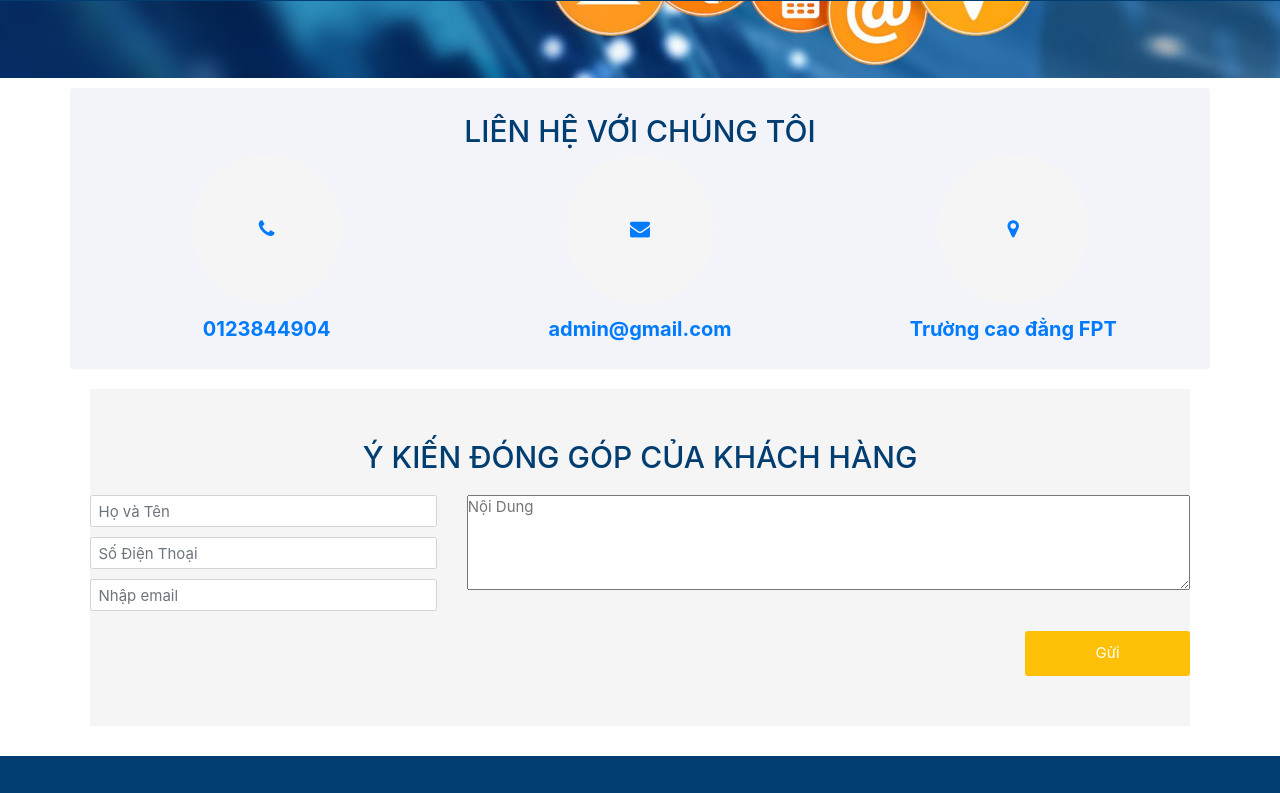
After one commit to thanhtung08112002/2mientour, a PHP site: the page made by app/views/client/contact/contact.php in a window 1280 px wide. The commit adds this page. Shown: the part 122-915 px from the top of the page. Run offline with PHP 8.4, Linux system fonts and the light colour scheme; the template is opened without the code that fills it, so the values that code supplies are empty; some libraries are stand-ins or nearby versions; some web fonts are replaced.

Commit message:
26/11/22 10:40 pm

```diff
--- a/app/controllers/client/list_tour.php
+++ b/app/controllers/client/list_tour.php
@@ -1,7 +1,8 @@
 <?php
 function searchTour()
 {
-    extract($_POST);
+    $getAllThanhPho = getAllThanhPho();
+    extract($_GET);
     if ($listCity == "") {
         $listCity = "%";
     }
@@ -13,5 +14,5 @@ function searchTour()
         'valueSearch' => $valueSearch
     ];
     $resultSearch = search_tour($data);
-    render("resultSearch", ['resultSearch' => $resultSearch]);
+    render("resultSearch", ['resultSearch' => $resultSearch, 'getAllThanhPho' => $getAllThanhPho]);
 }
--- /dev/null
+++ b/app/views/client/contact/contact.php
@@ -0,0 +1,74 @@
+
+       <div class="banner banner_contact"><img src="<?= ROOT ?>public/images/lienhe.jpg" alt="" class="img-fluid"></div>
+          <div class="web-contact">
+                <div class="container">
+                    <section class="contact">
+                        <div class="contact-page">
+                            <h2>LIÊN HỆ VỚI CHÚNG TÔI</h2>
+                            <div class="row">
+                                <div class="col-sm-4">
+                                    <a href="tel:0123844904" class="phone">
+                                        <div class="phone-icon">
+                                            <i class="fa fa-phone"></i>
+                                        </div>
+                                            <div class="phone-title">
+                                                <strong>0123844904</strong>
+                                            </div>
+                                    </a>
+                                </div>
+                                <div class="col-sm-4">
+                                    <a href="email:admin@gmail.com" class="email">
+                                        <div class="email-icon">
+                                            <i class="fa fa-envelope"></i>
+                                        </div>
+                                        <div class="email-title">
+                                            <strong>admin@gmail.com</strong>
+                                        </div>
+                                    </a>
+                                </div>
+                                <div class="col-sm-4">
+                                    <a href="email:admin@gmail.com" class="address">
+                                        <div class="address-icon">
+                                            <i class="fa fa-map-marker"></i>
+                                        </div>
+                                        <div class="address-title">
+                                            <strong>Trường cao đẳng FPT </strong>
+                                        </div>
+                                    </a>
+                                </div>
+                            </div>
+                        </div>
+
+                    </section>
+                    <section class="comments">
+                        <div class="user-comments">
+                            <h2>Ý KIẾN ĐÓNG GÓP CỦA KHÁCH HÀNG</h2>
+                            <form action="#" name="frn" onsubmit="return validete()">
+                                <div class="row contribute  ">
+                                    <div class="col-sm-4">
+                                        <div class="form-group ">
+                                            <input type="text" name="txtHoTen" class="form-control" placeholder="Họ và Tên">
+                                            <p id="loiHoTen" style="color: red;"></p>
+                                        </div>
+                                        <div class="form-group">
+                                            <input type="text" name="tntSoDT" class="form-control" placeholder="Số Điện Thoại">
+                                            <p id="loiSoDT" style="color: red;"></p>
+                                        </div>
+                                        <div class="form-group">
+                                            <input type="text" name="tgmail" class="form-control" placeholder="Nhập email">
+                                            <p id="loigmail" style="color: red;"></p>
+                                        </div>
+                                    </div>
+                                    <div class="col-sm-8 purpose">
+                                        <textarea name="note" placeholder="Nội Dung"></textarea>
+                                        <p id="loinote" style="color: red;"></p>
+                                    </div>
+                                    <div class="col-sm-12">
+                                        <button type="submit" class="btn btn-warning">Gửi</button>
+                                    </div>
+                                </div>
+                            </form>
+                        </div>
+                    </section>
+                </div>
+            </div>
--- a/app/views/client/footer.php
+++ b/app/views/client/footer.php
@@ -65,8 +65,9 @@
 </footer>
 <!-- end footer -->
 </div>
-<script src="/public/js/app.js"></script>
-<script src="/public/js/tour_catalog.js"></script>
+<script src="<?= ROOT?>/public/js/app.js"></script>
+<script src="<?= ROOT?>/public/js/tour_catalog.js"></script>
+<script src="<?= ROOT?>/public/js/lienhe.js"></script>
 <script src="https://code.jquery.com/jquery-3.3.1.slim.min.js" integrity="sha384-q8i/X+965DzO0rT7abK41JStQIAqVgRVzpbzo5smXKp4YfRvH+8abtTE1Pi6jizo" crossorigin="anonymous"></script>
 <script src="https://cdn.jsdelivr.net/npm/popper.js@1.14.7/dist/umd/popper.min.js" integrity="sha384-UO2eT0CpHqdSJQ6hJty5KVphtPhzWj9WO1clHTMGa3JDZwrnQq4sF86dIHNDz0W1" crossorigin="anonymous"></script>
 <script src="https://cdn.jsdelivr.net/npm/bootstrap@4.3.1/dist/js/bootstrap.min.js" integrity="sha384-JjSmVgyd0p3pXB1rRibZUAYoIIy6OrQ6VrjIEaFf/nJGzIxFDsf4x0xIM+B07jRM" crossorigin="anonymous"></script>
--- a/app/views/client/header.php
+++ b/app/views/client/header.php
@@ -14,6 +14,7 @@
   <link rel="stylesheet" href="<?= ROOT?>public/css/homePage.css" />
   <link rel="stylesheet" href="<?= ROOT?>public/css/tour_detail.css" />
   <link rel="stylesheet" href="<?= ROOT?>public/css/resultSearch.css" />
+  <link rel="stylesheet" href="<?= ROOT?>public/css/contact.css" />
   <link rel="stylesheet" href="<?= ROOT?>public/css/responsive.css" />
   <title><?= !isset($url) ? 'home' : $url ?></title>
 
@@ -36,7 +37,7 @@
             <nav class="header_nav">
               <ul>
                 <li><a href="<?= ROOT?>">Trang chủ </a></li>
-                <li><a href="#">Du lịch</a>
+                <li><a href="javascript:void(0)">Du lịch</a>
                   <ul>
                     <?php foreach ($mien as $item) : ?>
                       <?php extract($item) ?>
--- a/app/views/client/homePage/homePageMienBac.php
+++ b/app/views/client/homePage/homePageMienBac.php
@@ -15,9 +15,9 @@
 
             <div class="col-md-4 col-sm-6 col-xs-12">
               <div class="thumbnail block-tour shadow rounded-lg tour">
-                <a href="tourdetail?mamien=<?= $ma_mien ?>&&matour=<?= $ma_tour ?>&&tentour=<?= $ten_tour ?>"><img src="<?= $folder . $anh_dai_dien_tour;  ?>" class="img-thumbnail" alt="" style="height: 240px; width: 340px;"></a>
+                <a href="tour/tourdetail?mamien=<?= $ma_mien ?>&&matour=<?= $ma_tour ?>&&tentour=<?= $ten_tour ?>"><img src="<?= $folder . $anh_dai_dien_tour;  ?>" class="img-thumbnail" alt="" style="height: 240px; width: 340px;"></a>
                 <div class="caption">
-                  <a class="title-tour " href="tourdetail?mamien=<?= $ma_mien ?>&&matour=<?= $ma_tour ?>&&tentour=<?= $ten_tour ?>">
+                  <a class="title-tour " href="tour/tourdetail?mamien=<?= $ma_mien ?>&&matour=<?= $ma_tour ?>&&tentour=<?= $ten_tour ?>">
                     <p><?= $ten_tour ?></p>
                   </a>
                   <div class="location">
@@ -30,7 +30,7 @@
                     <i class="fa fa-money"></i>
                     <?= currency_format($gia_tien) ?>
                   </span>
-                  <a href="tourdetail?matour= <?= $ma_tour ?> " class=""> Đặt ngay</a>
+                  <a href="tour/tourdetail?matour= <?= $ma_tour ?> " class=""> Đặt ngay</a>
                 </div>
               </div>
             </div>
--- a/app/views/client/homePage/homePageMienNam.php
+++ b/app/views/client/homePage/homePageMienNam.php
@@ -15,9 +15,9 @@
 
             <div class="col-md-4 col-sm-6 col-xs-12">
               <div class="thumbnail block-tour shadow rounded-lg tour">
-                <a href="tourdetail?mamien=<?= $ma_mien ?>&&matour=<?= $ma_tour ?>&&tentour=<?= $ten_tour ?>"><img src="<?= $folder . $anh_dai_dien_tour;  ?>" class="img-thumbnail" alt="" style="height: 240px; width: 340px;"></a>
+                <a href="tour/tourdetail?mamien=<?= $ma_mien ?>&&matour=<?= $ma_tour ?>&&tentour=<?= $ten_tour ?>"><img src="<?= $folder . $anh_dai_dien_tour;  ?>" class="img-thumbnail" alt="" style="height: 240px; width: 340px;"></a>
                 <div class="caption">
-                  <a class="title-tour " href="tourdetail?mamien=<?= $ma_mien ?>&&matour=<?= $ma_tour ?>&&tentour=<?= $ten_tour ?>">
+                  <a class="title-tour " href="tour/tourdetail?mamien=<?= $ma_mien ?>&&matour=<?= $ma_tour ?>&&tentour=<?= $ten_tour ?>">
                     <p><?= $ten_tour ?></p>
                   </a>
                   <div class="location">
@@ -30,7 +30,7 @@
                     <i class="fa fa-money"></i>
                     <?= currency_format($gia_tien) ?>
                   </span>
-                  <a href="tourdetail?matour= <?= $ma_tour ?> " class=""> Đặt ngay</a>
+                  <a href="tour/tourdetail?matour= <?= $ma_tour ?> " class=""> Đặt ngay</a>
                 </div>
               </div>
             </div>
--- a/app/views/client/homePage/homePageSliderAndSearch.php
+++ b/app/views/client/homePage/homePageSliderAndSearch.php
@@ -25,7 +25,7 @@
   </div>
   <section class="search-main">
     <div class="search container">
-      <form class="form_search" method="POST" action="tour/result-search">
+      <form class="form_search" method="GET" action="tour/result-search">
         <select id="inputState" class="search_input" name="listCity">
           <option value="">Thành phố</option>
           <?php
--- a/app/views/client/tourDetail/tourDetail.php
+++ b/app/views/client/tourDetail/tourDetail.php
@@ -1,5 +1,6 @@
+<div class="banner banner_details "><img src="<?= ROOT ?>public/images/banner_search.jpg" alt="" class="img-fluid"></div>
 <div class="container">
-    <div class="row align-items-start">
+    <div class="row align-items-start" style="margin-top: 5rem;">
         <div class="col-lg-8 m-15px-tb">
             <div class="tour-content">
                 <div class="tour-heading">
--- a/app/views/client/tourDetail/tourDetail1.php
+++ /dev/null
@@ -1,6 +0,0 @@
-<?php echo "<pre>";
-echo "<br>";
-echo $_GET['mamien'];
-echo "<br>";
-
-var_dump($get3KhoaTourMienNam);
--- /dev/null
+++ b/public/css/contact.css
@@ -0,0 +1,100 @@
+
+ .web-contact{
+  padding: 10px;
+ }
+ .contact-page{
+  padding: 5px;
+  text-align: center;
+ }
+ .user-comments{
+  padding-top: 50px;
+  padding-bottom: 50px;
+  background: #f5f5f5;
+ }
+ .contact-page h2{
+  color: #003d71;
+  font-size: 30px;
+ }
+ .contact-page .phone .phone-icon {
+  border-radius: 50%;
+  background: #f5f5f5;
+
+  display: inline-block;
+  width: 150px;
+  height: 150px;
+  margin-bottom: 10px;
+ }
+ .contact-page .phone :hover .phone-icon{
+  background: #e5d419;
+ }
+ .contact-page .phone :hover .phone-title{
+  color: red;
+ }
+ .contact-page .phone .phone-icon i{
+  font-size: 20px;
+  line-height: 150px;
+ }
+ .contact-page .phone .phone-title strong{
+  font-size: 20px;
+ }
+ .contact-page .email .email-icon{
+  border-radius: 50%;
+  background: #f5f5f5;
+  display: inline-block;
+  width: 150px;
+  height: 150px;
+  margin-bottom: 10px;
+ }
+ .contact-page .email .email-icon:hover{
+  background: #e5d419;
+ }
+ .contact-page .email .email-icon i{
+  font-size: 20px;
+  line-height: 150px;
+ }
+ .contact-page .email .email-title strong{
+  font-size: 20px;
+ }
+ .contact-page .address .address-icon{
+  border-radius: 50%;
+  background: #f5f5f5;
+  display: inline-block;
+  width: 150px;
+  height: 150px;
+  margin-bottom: 10px;
+ }
+.contact-page .address .address-icon:hover{
+  background: #e5d419;
+}
+.contact-page .address .address-icon i{
+  font-size: 20px;
+  line-height: 150px;
+}
+.contact-page .address .address-title strong{
+  font-size: 20px;
+}
+.user-comments h2{
+  color: #003d71;
+  font-size: 30px;
+  text-align: center;
+  padding-bottom: 15px;
+ }
+ .user-comments form .contribute .form-group  input,p {
+  font-size: 15px;
+ }
+ .user-comments form .contribute .purpose textarea{
+   width: 100%;
+   height: 95px;
+   font-size: 15px;
+ }
+ .user-comments form .contribute .btn{
+  float: right;
+  width: 165px;
+  padding: 10px;
+  margin-top: 10px;
+  color: #fff;
+  font-size: 15px;
+ }
+ .user-comments form .contribute .btn:hover{
+  color: #000;
+ }
--- a/public/css/resultSearch.css
+++ b/public/css/resultSearch.css
@@ -1,7 +1,7 @@
 .tour-catalog {
   padding: 10px;
 }
-.banner_serach {
+.banner {
   margin-left: -15px;
   margin-right: -15px;
 }
--- /dev/null
+++ b/public/js/lienhe.js
@@ -0,0 +1,47 @@
+// validete
+function validete() {
+    const loiHoTen = document.getElementById("loiHoTen");
+    const loiDienThoai = document.getElementById("loiSoDT");
+    const loiEmail = document.getElementById("loigmail");
+    const loinote = document.getElementById("loinote");
+    var hoten = document.frn.txtHoTen.value;
+    var sodt = document.frn.tntSoDT.value;
+    var gmail = document.frn.tgmail.value;
+    var tnote = document.frn.note.value;
+    var ok = true;
+    //kiem tra ho ten
+    if (hoten == "") {
+        loiHoTen.innerHTML = "Họ Tên là bắt buộc";
+        ok = false;
+    } else loiHoTen.innerHTML = "";
+    //kiem tra sodt
+    var sodtt = /^\+?([0-9]{2})\)?[-. ]?([0-9]{4})[-. ]?([0-9]{4})$/;
+    if (sodt == "") {
+        ok = false;
+    } else if (!sodt.match(sodtt)) {
+        loiDienThoai.innerHTML =
+            "Số điện thoại không đúng. Chỉ hỗ trợ nhập số.";
+        ok = false;
+    } else loiDienThoai.innerHTML = "";
+
+    //kiem tra gmail
+    var regmail = /^\w+([\.-]?\w+)*@\w+([\.-]?\w+)*(\.\w{2,3})+$/;
+    if (gmail == "") {
+        loiEmail.innerHTML = "Email là bắt buộc";
+        ok = false;
+    } else if (!gmail.match(regmail)) {
+        loiEmail.innerHTML = "Email không hợp lệ.";
+        ok = false;
+    } else loiEmail.innerHTML = "";
+
+    //kiem tra dia chi
+    if (tnote == "") {
+        loinote.innerHTML = "Nhập nội dung";
+        ok = false;
+    } else loinote.innerHTML = "";
+    //tong ket kiem tra
+    if (ok) {
+        // alert("dang ki thanh cong");
+        return true;
+    } else return false;
+}
```
Also changed, not shown: app/controllers/client/contact.php (added, +8 -0 lines), app/views/client/homePage/homePageTourHot.php (+4 -4 lines), app/views/client/resultSearch/resultSearch.php (+15 -44 lines), index.php (+8 -3 lines), public/images/lienhe.jpg (added).
